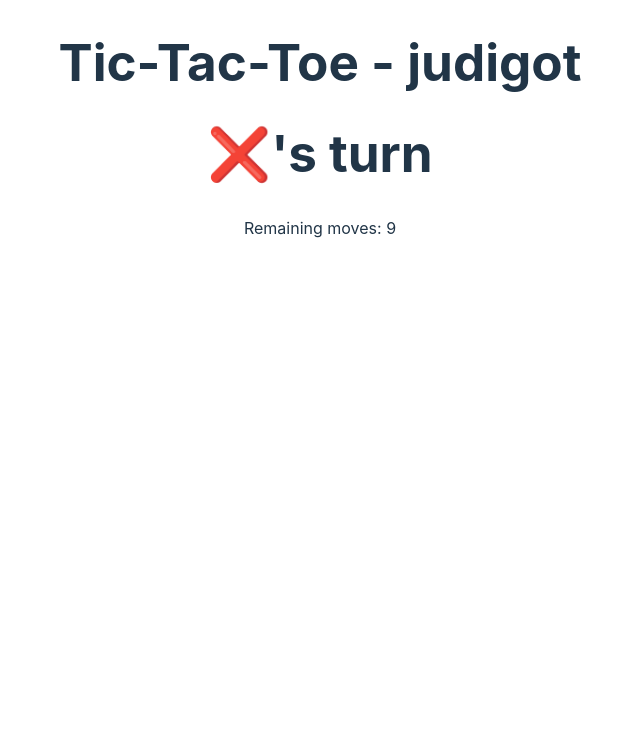
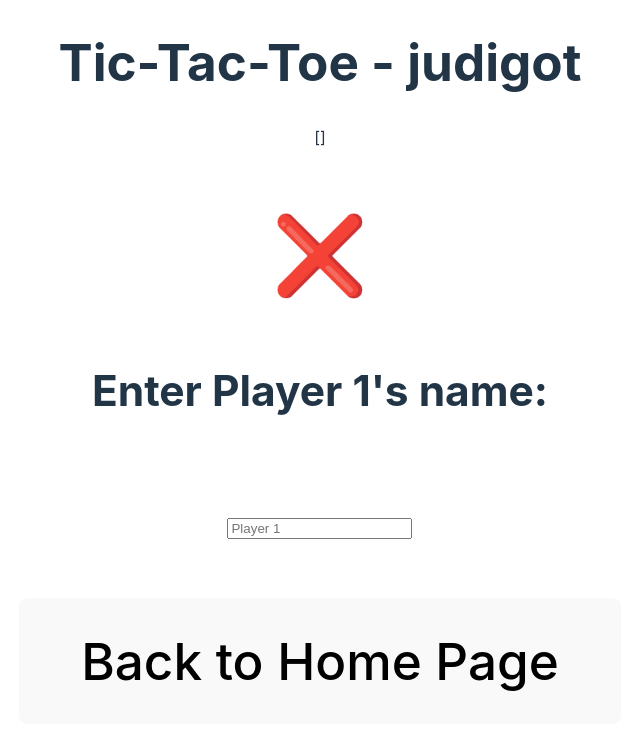
Before and after one commit to judigot/tictactoe, a React (Vite) app: page / in a window 1280 px wide. Both pictures are taken after a click on the button "Start New Game". Shown: the top 730 px of the page, without its empty margins (320-960 px from the left). Built offline with nearby package versions, Linux system fonts and the light colour scheme.

Commit message:
Feat: add player names and improve UI

```diff
--- a/src/App.tsx
+++ b/src/App.tsx
@@ -3,9 +3,11 @@ import React from "react";
 import "./App.css";
 import Grid from "./components/Grid";
 import HomePage from "./components/HomePage";
+import PlayerNames from "./components/PlayerNames";
 
 enum GameState {
   HOMEPAGE = "homepage",
+  PLAYERNAMES = "playernames",
   GAME = "game",
 }
 
@@ -22,7 +24,17 @@ function App() {
   const [board, setBoard] =
     React.useState<Array<(boolean | string)[]>>(CLEAN_BOARD);
 
+  const [player1, setPlayer1] = React.useState<string>("");
+  const [player2, setPlayer2] = React.useState<string>("");
+
   const [remainingMoves, setRemainingMoves] = React.useState<number>(9);
+
+  const [scoreBoard, setScoreBoard] = React.useState<
+    {
+      winner: number;
+      board: Array<(boolean | string)[]>;
+    }[]
+  >([]);
 
   const [message, setMessage] = React.useState<string>("");
 
@@ -41,6 +53,16 @@ function App() {
   };
 
   const handleStop = () => {
+    const session = {
+      player1,
+      player2,
+      scoreBoard,
+    };
+    reset();
+    setScoreBoard([]);
+    // Insert session; insert data
+    // fetch; axios
+    alert(JSON.stringify(session));
     setGameState(GameState.HOMEPAGE);
   };
 
@@ -57,6 +79,7 @@ function App() {
       (board[0][2]=== player && board[1][1]=== player && board[2][0] === player) // /
     ) {
       setIsWinnerSelected(true)
+      //
       return true;
     }
   };
@@ -82,42 +105,86 @@ function App() {
       }
 
       if (checkForWinners("X")) {
-        setMessage("Player 1 wins");
+        setMessage(`${player1} wins!`);
+        setScoreBoard((scoreBoard) => [
+          ...scoreBoard,
+          {
+            winner: 1,
+            board,
+          },
+        ]);
       }
       if (checkForWinners("O")) {
-        setMessage("Player 2 wins");
+        setMessage(`${player2} wins!`);
+        setScoreBoard((scoreBoard) => [
+          ...scoreBoard,
+          {
+            winner: 2,
+            board,
+          },
+        ]);
       }
     }
   };
 
-  const startGame = () => {
+  const inputPlayerNames = () => {
+    setGameState(GameState.PLAYERNAMES);
+  };
+
+  const startGame = (player1: string, player2: string) => {
+    reset();
+    setPlayer1(player1);
+    setPlayer2(player2);
     setGameState(GameState.GAME);
-    reset();
   };
 
   const isDraw = !isWinnerSelected && remainingMoves === 0;
 
+  const currentTurn = remainingMoves % 2 !== 0 ? "❌" : "⭕";
+
   return (
     <>
       <h1>Tic-Tac-Toe - judigot</h1>
+      <p>{JSON.stringify(scoreBoard)}</p>
       {gameState === GameState.HOMEPAGE && (
-        <HomePage handleStartGame={startGame} />
+        <HomePage handleStartGame={inputPlayerNames} />
+      )}
+      {gameState === GameState.PLAYERNAMES && (
+        <PlayerNames
+          back={() => {
+            setGameState(GameState.HOMEPAGE);
+          }}
+          startGame={startGame}
+        />
       )}
       {gameState === GameState.GAME && (
         <>
-          <h1>
+          <div>
+            <h2 style={{ display: "inline-block" }}>{player1}</h2>
+            &nbsp;&nbsp;VS&nbsp;&nbsp;&nbsp;
+            <h2 style={{ display: "inline-block" }}>{player2}</h2>
+          </div>
+          <h3>
             {message}
             {isDraw && "Draw"}
             {!isWinnerSelected &&
               remainingMoves !== 0 &&
-              `${remainingMoves % 2 !== 0 ? "❌" : "⭕"}'s turn`}
-          </h1>
+              `${
+                remainingMoves % 2 !== 0 ? `${player1}'s` : `${player2}'s`
+              } turn`}
+          </h3>
           <div>Remaining moves: {remainingMoves}</div>
-          <div id="gridContainer">
-            <div
-              id="gridBox"
-              className={`${!isWinnerSelected ? "pointer" : ""}`}
-            >
+          <div
+            id="gridContainer"
+            className={`${
+              !isWinnerSelected
+                ? currentTurn === "❌"
+                  ? "X-cursor"
+                  : "O-cursor"
+                : ""
+            }`}
+          >
+            <div id="gridBox">
               {[...Array(9)].map((element, i) => {
                 let gridState: boolean | string = false;
 
@@ -149,7 +216,6 @@ function App() {
           </div>
           <br />
           <br />
-          <br />
           {isDraw && <Menu reset={reset} stop={handleStop} />}
           {isWinnerSelected && <Menu reset={reset} stop={handleStop} />}
         </>
--- a/src/components/HomePage.tsx
+++ b/src/components/HomePage.tsx
@@ -5,7 +5,7 @@ interface Props {
 interface GameData {
   player1: string;
   player2: string;
-  gameRounds: {
+  scoreBoard: {
     winner: number;
     board: Array<(boolean | string)[]>;
   }[];
@@ -40,7 +40,7 @@ function PreviousSessions({ data }: { data: GameData[] }): JSX.Element {
                     </tr>
                   </thead>
                   <tbody>
-                    {session.gameRounds?.map((round, j) => {
+                    {session.scoreBoard?.map((round, j) => {
                       return (
                         <tr key={j}>
                           <td>Round {j + 1}</td>
@@ -71,7 +71,7 @@ export default function HomePage({ handleStartGame }: Props): JSX.Element {
     {
       player1: "Jude",
       player2: "Francis",
-      gameRounds: [
+      scoreBoard: [
         {
           winner: 1,
           board: [
@@ -85,7 +85,7 @@ export default function HomePage({ handleStartGame }: Props): JSX.Element {
     {
       player1: "Judezzzzzzz",
       player2: "Francis",
-      gameRounds: [
+      scoreBoard: [
         {
           winner: 1,
           board: [
--- /dev/null
+++ b/src/components/PlayerNames.tsx
@@ -0,0 +1,101 @@
+import React from "react";
+
+interface Props {
+  back: () => void;
+  startGame: (player1: string, player2: string) => void;
+}
+
+export default function Grid({ back, startGame }: Props): JSX.Element {
+  const [player1, setPlayer1] = React.useState<string>("");
+  const [player2, setPlayer2] = React.useState<string>("");
+
+  const [currentPlayer, setCurrentPlayer] = React.useState<number>(1);
+
+  const [isButtonVisible, setIsButtonVisible] = React.useState<boolean>(false);
+
+  return (
+    <h1>
+      {currentPlayer === 1 && (
+        <div>
+          <h2>❌</h2>
+          <h5>Enter Player 1's name:</h5>
+          <form>
+            <input
+              onChange={(e) => {
+                setPlayer1(e.target.value);
+
+                e.target.value && setIsButtonVisible(true);
+
+                !e.target.value && setIsButtonVisible(false);
+              }}
+              type="text"
+              placeholder="Player 1"
+              name="player1"
+              id="player1"
+            />
+            <br />
+            {/* <input type="submit" value="Submit" /> */}
+          </form>
+        </div>
+      )}
+
+      {currentPlayer === 2 && (
+        <div>
+          <h2>⭕</h2>
+          <h5>Enter Player 2's name:</h5>
+          <form>
+            <input
+              onChange={(e) => {
+                setPlayer2(e.target.value);
+
+                e.target.value && setIsButtonVisible(true);
+
+                !e.target.value && setIsButtonVisible(false);
+              }}
+              type="text"
+              placeholder="Player 2"
+              name="player2"
+              id="player2"
+            />
+            <br />
+            {/* <input type="submit" value="Submit" /> */}
+          </form>
+        </div>
+      )}
+
+      <br />
+      <button
+        type="button"
+        onClick={() => {
+          back();
+        }}
+      >
+        Back to Home Page
+      </button>
+
+      {isButtonVisible && (
+        <button
+          type="button"
+          onClick={() => {
+            player1 &&
+              (() => {
+                // If player 1 is set
+                player1 &&
+                  !player2 &&
+                  (() => {
+                    setCurrentPlayer(2);
+                    setIsButtonVisible(false);
+                  })();
+
+                // If both players are set
+                player1 && player2 && startGame(player1, player2);
+              })();
+          }}
+        >
+          {player1 && !player2 && "Next"}
+          {player1 && player2 && "Start Game"}
+        </button>
+      )}
+    </h1>
+  );
+}
```
Also changed, not shown: src/App.css (+19 -0 lines).
